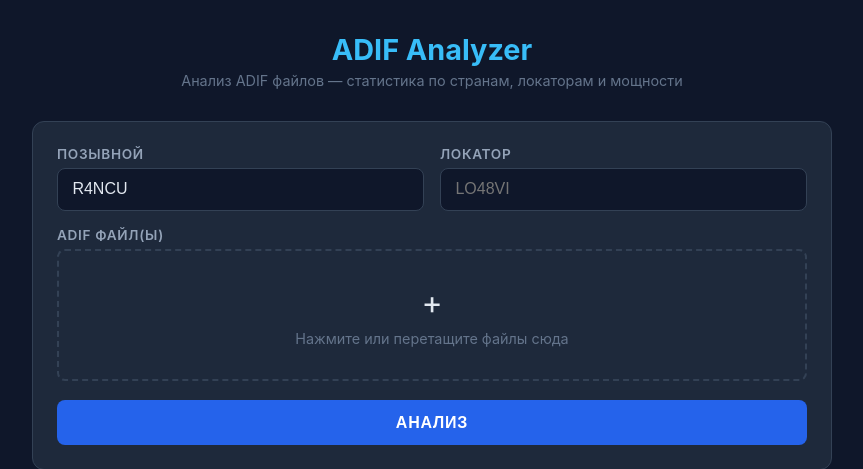
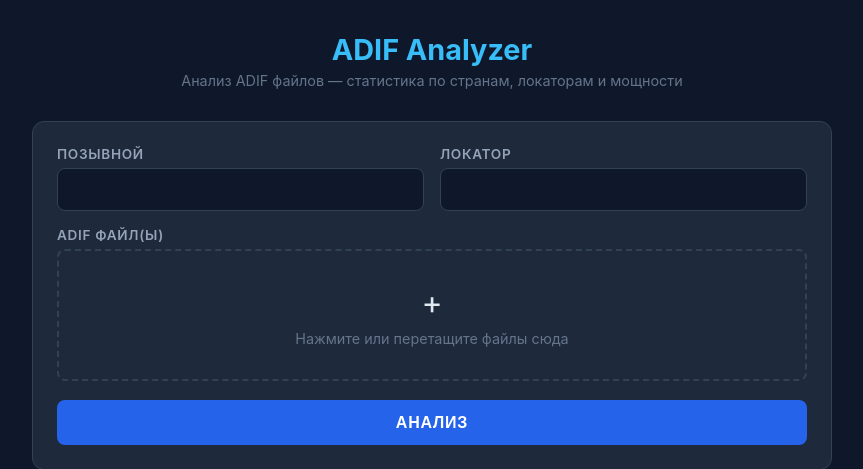
Before and after one commit to r4ncu/adif-analyzer, a Flask app: page / in a window 1280 px wide. Shown: the top 469 px of the page, without its empty margins (208-1071 px from the left). Run offline with Flask 3, Linux system fonts and the light colour scheme.

Commit message:
Clear default values in callsign and locator fields

```diff
--- a/templates/index.html
+++ b/templates/index.html
@@ -173,11 +173,11 @@
                 <div class="input-row">
                     <div>
                         <label for="callsign">Позывной</label>
-                        <input type="text" id="callsign" name="callsign" placeholder="R4NCU" value="R4NCU" required>
+                        <input type="text" id="callsign" name="callsign" required>
                     </div>
                     <div>
                         <label for="locator">Локатор</label>
-                        <input type="text" id="locator" name="locator" placeholder="LO48VI" required>
+                        <input type="text" id="locator" name="locator" required>
                     </div>
                 </div>
 
```
